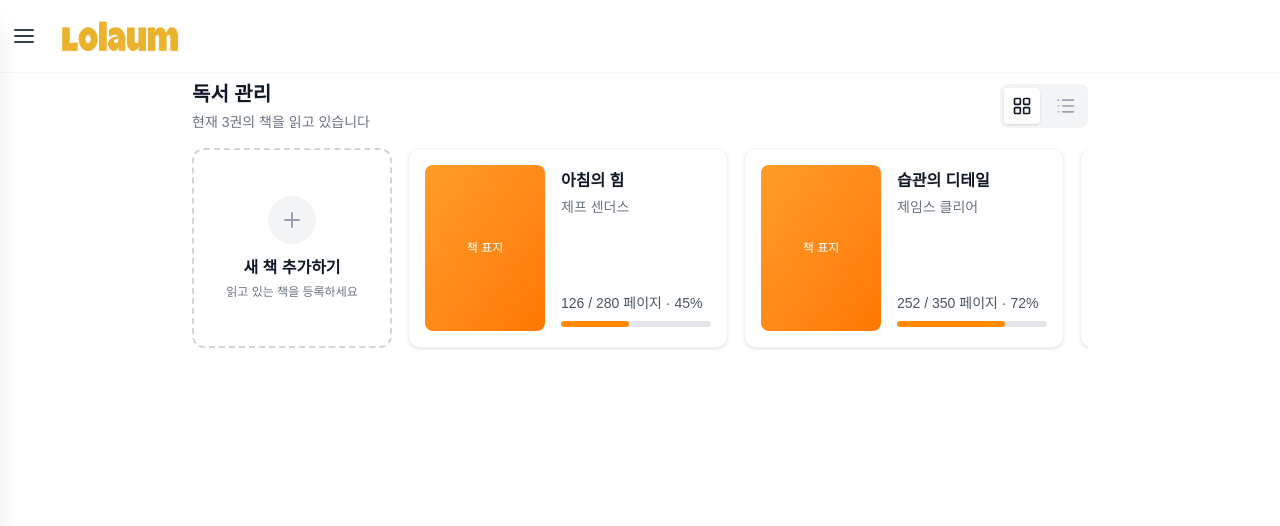
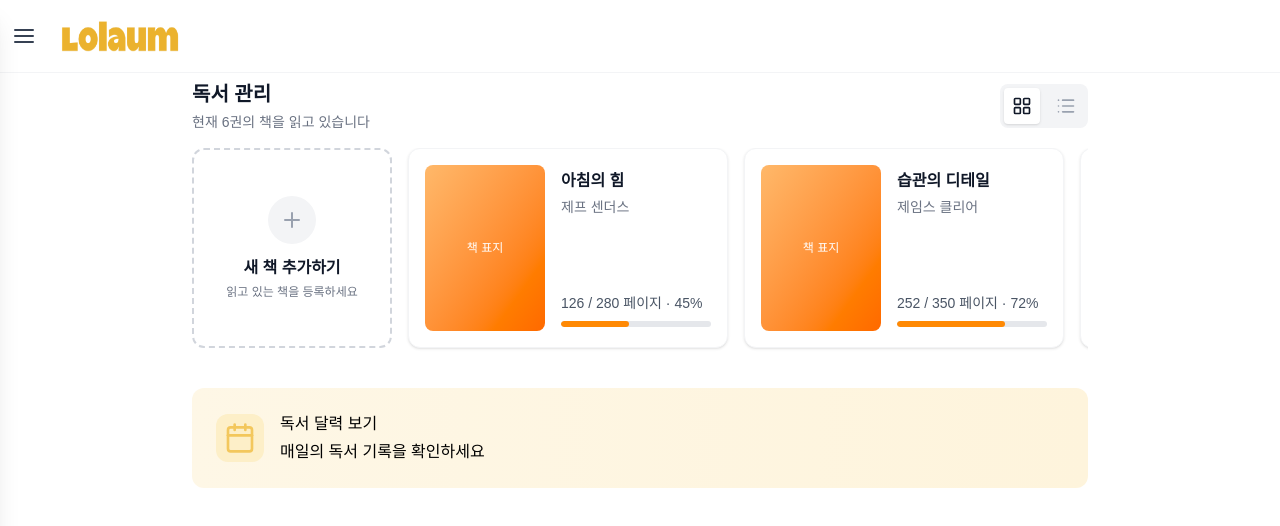
Before and after one commit to Lolaum/Lolaum, a Next.js app: page /reading in a window 1280 px wide. Shown: the top 526 px of the page. Built offline with nearby package versions, Linux system fonts and the light colour scheme.

Commit message:
Feat/home: 타이머 및 독서 관리 기능 추가, UI 개선

```diff
--- a/src/app/globals.css
+++ b/src/app/globals.css
@@ -19,28 +19,6 @@
   --orange-500: #ff7700;
 }
 
-@theme inline {
-  --color-background: var(--background);
-  --color-foreground: var(--foreground);
-  --font-sans: var(--font-geist-sans);
-  --font-mono: var(--font-geist-mono);
-
-  --color-gold-50: var(--gold-50);
-  --color-gold-100: var(--gold-100);
-  --color-gold-200: var(--gold-200);
-  --color-gold-300: var(--gold-300);
-  --color-gold-400: var(--gold-400);
-  --color-gold-500: var(--gold-500);
-  --color-gold-600: var(--gold-600);
-
-  --color-orange-50: var(--orange-50);
-  --color-orange-100: var(--orange-100);
-  --color-orange-200: var(--orange-200);
-  --color-orange-300: var(--orange-300);
-  --color-orange-400: var(--orange-400);
-  --color-orange-500: var(--orange-500);
-}
-
 body {
   background: var(--background);
   color: var(--foreground);
--- a/src/components/Home/HomeContainer.tsx
+++ b/src/components/Home/HomeContainer.tsx
@@ -5,6 +5,8 @@ import HomCalendar from "./HomeCalendar";
 import TaskTabs from "./Todo/TaskTabs";
 import MemberProfile from "./Profile/MemberProfile";
 import Profile from "./Profile/Profile";
+import Timer from "./Timer/Timer";
+import ReadingContainer from "@/components/Routines/Reading/ReadingContainer";
 
 export default function HomeContainer() {
   const [mounted, setMounted] = useState(false);
@@ -13,6 +15,11 @@ export default function HomeContainer() {
   const [selectedMemberId, setSelectedMemberId] = useState<
     string | undefined
   >();
+  const [selectedTask, setSelectedTask] = useState<{
+    title: string;
+    color: string;
+  } | null>(null);
+  const [showReading, setShowReading] = useState(false);
 
   useEffect(() => {
     const now = new Date();
@@ -20,6 +27,25 @@ export default function HomeContainer() {
     setSelectedDate(now);
     setMounted(true);
   }, []);
+
+  const handleTaskClick = (title: string, color: string) => {
+    setSelectedTask({ title, color });
+  };
+
+  const handleCloseTimer = () => {
+    setSelectedTask(null);
+    setShowReading(false);
+  };
+
+  const handleNext = () => {
+    if (selectedTask?.title === "독서리추얼") {
+      setShowReading(true);
+    }
+  };
+
+  const handleCloseReading = () => {
+    setShowReading(false);
+  };
 
   // 마운트 전에는 로딩 상태 표시
   if (!mounted || !today || !selectedDate) {
@@ -40,6 +66,49 @@ export default function HomeContainer() {
               </div>
             </div>
           </div>
+        </div>
+      </div>
+    );
+  }
+
+  // Timer 또는 ReadingContainer가 활성화되면 해당 화면만 표시
+  if (selectedTask) {
+    return (
+      <div className="min-h-screen w-full px-4 py-6 sm:px-6 md:px-8 lg:px-12">
+        <div className="mx-auto max-w-7xl">
+          {showReading ? (
+            <div>
+              {/* 뒤로가기 버튼 */}
+              <button
+                type="button"
+                onClick={handleCloseReading}
+                className="flex items-center gap-2 text-gray-600 hover:text-gray-900 mb-4"
+              >
+                <svg
+                  className="h-5 w-5"
+                  fill="none"
+                  stroke="currentColor"
+                  viewBox="0 0 24 24"
+                >
+                  <path
+                    strokeLinecap="round"
+                    strokeLinejoin="round"
+                    strokeWidth={2}
+                    d="M15 19l-7-7 7-7"
+                  />
+                </svg>
+                <span className="text-sm">타이머로 돌아가기</span>
+              </button>
+              <ReadingContainer />
+            </div>
+          ) : (
+            <Timer
+              taskTitle={selectedTask.title}
+              color={selectedTask.color}
+              onClose={handleCloseTimer}
+              onNext={handleNext}
+            />
+          )}
         </div>
       </div>
     );
@@ -70,7 +139,10 @@ export default function HomeContainer() {
 
           {/* 태스크 탭 섹션 (루틴/투두) */}
           <div className="w-full md:w-1/2 lg:w-7/12">
-            <TaskTabs selectedDate={selectedDate} />
+            <TaskTabs
+              selectedDate={selectedDate}
+              onTaskClick={handleTaskClick}
+            />
           </div>
         </div>
       </div>
--- a/src/components/Home/Timer/Timer.tsx
+++ b/src/components/Home/Timer/Timer.tsx
@@ -56,7 +56,12 @@ function CircularProgress({
   );
 }
 
-export default function Timer({ taskTitle, color, onClose, onNext }: TimerProps) {
+export default function Timer({
+  taskTitle,
+  color,
+  onClose,
+  onNext,
+}: TimerProps) {
   const [startTime, setStartTime] = useState<number | null>(null);
   const [elapsedBeforePause, setElapsedBeforePause] = useState(0);
   const [seconds, setSeconds] = useState(0);
@@ -137,12 +142,12 @@ export default function Timer({ taskTitle, color, onClose, onNext }: TimerProps)
   };
 
   return (
-    <div className="fixed inset-0 z-50 flex min-h-screen flex-col items-center justify-center bg-white px-4">
+    <div className="flex flex-col bg-white">
       {/* 뒤로가기 버튼 */}
       <button
         type="button"
         onClick={onClose}
-        className="absolute left-4 top-4 flex items-center gap-2 text-gray-600 hover:text-gray-900"
+        className="self-start flex items-center gap-2 text-gray-600 hover:text-gray-900 mb-4"
       >
         <svg
           className="h-5 w-5"
@@ -160,7 +165,7 @@ export default function Timer({ taskTitle, color, onClose, onNext }: TimerProps)
         <span className="text-sm">돌아가기</span>
       </button>
 
-      <div className="w-full max-w-sm text-center">
+      <div className="w-full max-w-sm text-center mx-auto">
         {/* 태스크 제목 */}
         <h1 className="mb-8 text-lg font-medium" style={{ color: color }}>
           {taskTitle}
--- a/src/components/Home/Todo/TaskTabs.tsx
+++ b/src/components/Home/Todo/TaskTabs.tsx
@@ -3,8 +3,6 @@
 import React, { useState } from "react";
 import TodoList from "./TodoList";
 import RoutineList from "./RoutineList";
-import Timer from "../Timer/Timer";
-import ReadingContainer from "@/components/Routines/Reading/ReadingContainer";
 import {
   formatDateDisplay,
   getWeekRangeText,
@@ -14,83 +12,16 @@ type TabType = "routine" | "todo";
 
 interface TaskTabsProps {
   selectedDate: Date;
+  onTaskClick?: (title: string, color: string) => void;
 }
 
-export default function TaskTabs({ selectedDate }: TaskTabsProps) {
+export default function TaskTabs({ selectedDate, onTaskClick }: TaskTabsProps) {
   // 루틴이 먼저 보이도록 기본값을 routine으로
   const [activeTab, setActiveTab] = useState<TabType>("routine");
-  const [selectedTask, setSelectedTask] = useState<{
-    title: string;
-    color: string;
-  } | null>(null);
-  const [showReading, setShowReading] = useState(false);
 
   const handleTaskClick = (title: string, color: string) => {
-    setSelectedTask({ title, color });
+    onTaskClick?.(title, color);
   };
-
-  const handleCloseTimer = () => {
-    setSelectedTask(null);
-  };
-
-  const handleNext = () => {
-    // 독서리추얼인 경우 ReadingContainer 표시
-    if (selectedTask?.title === "독서리추얼") {
-      setShowReading(true);
-    }
-  };
-
-  const handleCloseReading = () => {
-    setShowReading(false);
-    // selectedTask는 유지하여 타이머로 돌아가도록 함
-  };
-
-  // 타이머가 선택되면 타이머만 표시
-  if (selectedTask) {
-    return (
-      <>
-        {/* 타이머는 항상 렌더링하되, ReadingContainer가 표시될 때는 숨김 */}
-        <div style={{ display: showReading ? "none" : "block" }}>
-          <Timer
-            taskTitle={selectedTask.title}
-            color={selectedTask.color}
-            onClose={handleCloseTimer}
-            onNext={handleNext}
-          />
-        </div>
-
-        {/* ReadingContainer 표시 */}
-        {showReading && (
-          <div className="fixed inset-0 z-50 flex min-h-screen flex-col bg-white">
-            {/* 뒤로가기 버튼 */}
-            <button
-              type="button"
-              onClick={handleCloseReading}
-              className="absolute left-4 top-4 flex items-center gap-2 text-gray-600 hover:text-gray-900 z-10"
-            >
-              <svg
-                className="h-5 w-5"
-                fill="none"
-                stroke="currentColor"
-                viewBox="0 0 24 24"
-              >
-                <path
-                  strokeLinecap="round"
-                  strokeLinejoin="round"
-                  strokeWidth={2}
-                  d="M15 19l-7-7 7-7"
-                />
-              </svg>
-              <span className="text-sm">돌아가기</span>
-            </button>
-            <div className="pt-16 px-4">
-              <ReadingContainer />
-            </div>
-          </div>
-        )}
-      </>
-    );
-  }
 
   // 토글 스위치 스타일
   return (
--- a/src/components/Routines/Reading/BookManage.tsx
+++ b/src/components/Routines/Reading/BookManage.tsx
@@ -1,7 +1,7 @@
 "use client";
 
 import { useState } from "react";
-import { List, Plus, LayoutGrid } from "lucide-react";
+import { List, Plus, LayoutGrid, Calendar as CalendarIcon } from "lucide-react";
 import AddNewBook from "./AddNewBook";
 
 interface Book {
@@ -45,6 +45,30 @@ export default function BookManage() {
       totalPages: 420,
       coverImage: "/images/book3.jpg", // 실제 이미지 경로로 교체 필요
     },
+    {
+      id: 4,
+      title: "아침의 힘",
+      author: "제프 센더스",
+      currentPage: 126,
+      totalPages: 280,
+      coverImage: "/images/book1.jpg", // 실제 이미지 경로로 교체 필요
+    },
+    {
+      id: 5,
+      title: "습관의 디테일",
+      author: "제임스 클리어",
+      currentPage: 252,
+      totalPages: 350,
+      coverImage: "/images/book2.jpg", // 실제 이미지 경로로 교체 필요
+    },
+    {
+      id: 6,
+      title: "데일 카네기 인간관계론",
+      author: "데일 카네기",
+      currentPage: 118,
+      totalPages: 420,
+      coverImage: "/images/book3.jpg", // 실제 이미지 경로로 교체 필요
+    },
   ];
 
   const calculateProgress = (current: number, total: number) => {
@@ -58,7 +82,7 @@ export default function BookManage() {
   // 새 책 추가하기 화면
   if (showAddBook) {
     return (
-      <div className="w-full min-h-screen flex items-center justify-center">
+      <div className="w-full py-8">
         <AddNewBook onCancel={() => setShowAddBook(false)} />
       </div>
     );
@@ -240,6 +264,15 @@ export default function BookManage() {
           })}
         </div>
       )}
+
+      {/* 독서 달력 보기 */}
+      <div className="flex w-full bg-gradient-to-r from-[#fef7e6] to-[#fef4dc] rounded-xl p-6 mt-6 items-center cursor-pointer hover:bg-gray-200 transition-colors">
+        <CalendarIcon className="w-12 h-12 text-[var(--gold-300)] bg-[#fdefc8] rounded-xl p-2" />
+        <div className="ml-4 flex flex-col justify-center gap-1">
+          <span>독서 달력 보기</span>
+          <span>매일의 독서 기록을 확인하세요</span>
+        </div>
+      </div>
     </div>
   );
 }
--- a/src/components/Routines/Reading/ReadingContainer.tsx
+++ b/src/components/Routines/Reading/ReadingContainer.tsx
@@ -2,5 +2,9 @@ import React from "react";
 import BookManage from "./BookManage";
 
 export default function ReadingContainer() {
-  return <BookManage />;
+  return (
+    <div className="w-full h-full overflow-y-auto bg-white">
+      <BookManage />
+    </div>
+  );
 }
```
